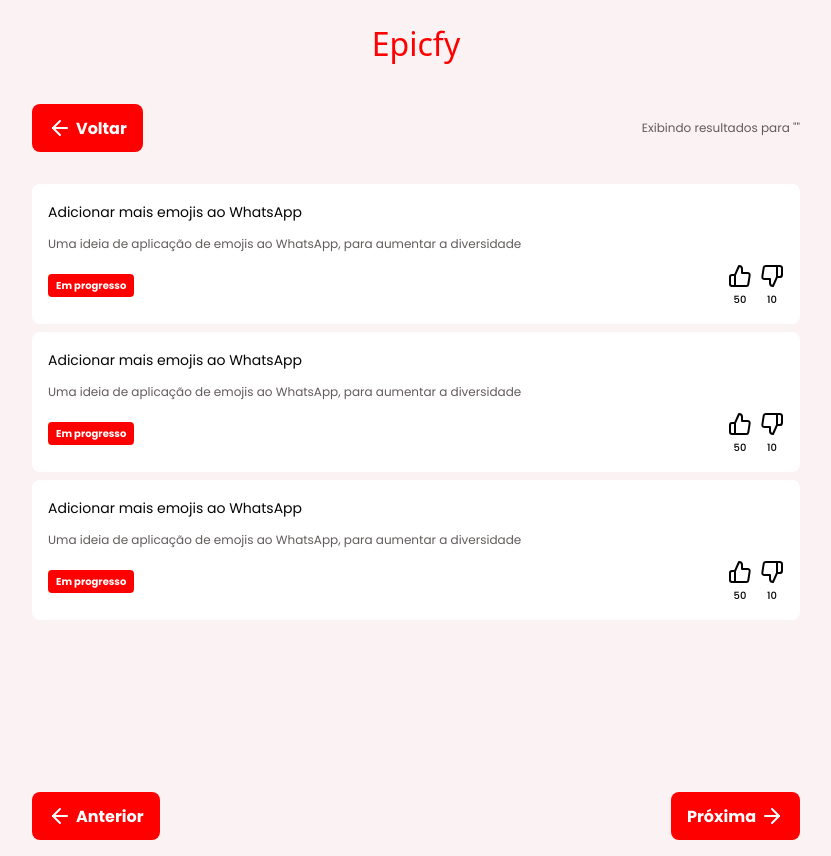
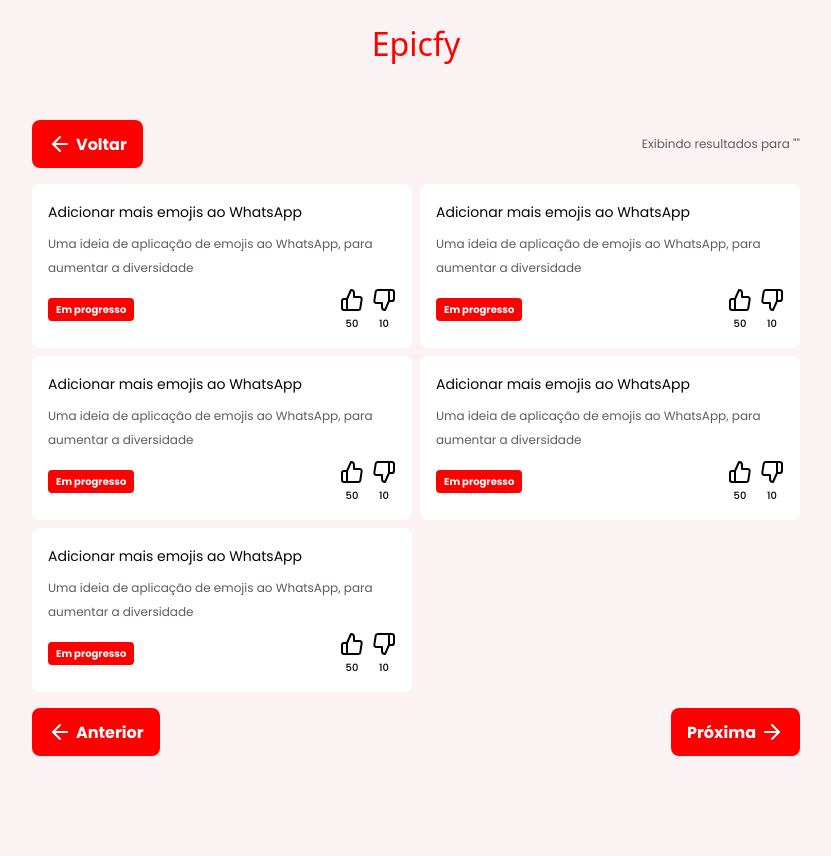
Before and after one commit to cristianprochnow/epicfy-frontend, a React (Vite) app: page /ideas in a window 1280 px wide. Shown: the whole page, without its empty margins (224-1055 px from the left). After the commit the page ends 800 px from the top, so only its background shows below. Built offline with nearby package versions, Linux system fonts and the light colour scheme; no server answers; a web font is replaced by a local one.

Commit message:
fix: fix styles from ideas screen

```diff
--- a/src/screens/Ideas.tsx
+++ b/src/screens/Ideas.tsx
@@ -29,9 +29,7 @@ export function Ideas() {
         </header>
 
         <div>
-          <table>
-            <tr>
-              <td>
+          <div>
             <div className='identification'>
               <p>Adicionar mais emojis ao WhatsApp</p>
               <p>Uma ideia de aplicação de emojis ao WhatsApp, para aumentar a diversidade</p>
@@ -52,12 +50,11 @@ export function Ideas() {
                   <span>10</span>
                 </span>
               </div>
+
             </footer>
-              </td>
-            </tr>
+          </div>
 
-            <tr>
-              <td>
+          <div>
             <div className='identification'>
               <p>Adicionar mais emojis ao WhatsApp</p>
               <p>Uma ideia de aplicação de emojis ao WhatsApp, para aumentar a diversidade</p>
@@ -78,12 +75,11 @@ export function Ideas() {
                   <span>10</span>
                 </span>
               </div>
+
             </footer>
-              </td>
-            </tr>
+          </div>
 
-            <tr>
-              <td>
+          <div>
             <div className='identification'>
               <p>Adicionar mais emojis ao WhatsApp</p>
               <p>Uma ideia de aplicação de emojis ao WhatsApp, para aumentar a diversidade</p>
@@ -104,10 +100,59 @@ export function Ideas() {
                   <span>10</span>
                 </span>
               </div>
+
             </footer>
-              </td>
-            </tr>
-          </table>
+          </div>
+
+          <div>
+            <div className='identification'>
+              <p>Adicionar mais emojis ao WhatsApp</p>
+              <p>Uma ideia de aplicação de emojis ao WhatsApp, para aumentar a diversidade</p>
+            </div>
+
+            <footer>
+              <div className="status">
+                <span>Em progresso</span>
+              </div>
+
+              <div className='votes'>
+                <span title='Like'>
+                  <ThumbsUp />
+                  <span>50</span>
+                </span>
+                <span title='Dislike'>
+                  <ThumbsDown />
+                  <span>10</span>
+                </span>
+              </div>
+
+            </footer>
+          </div>
+
+          <div>
+            <div className='identification'>
+              <p>Adicionar mais emojis ao WhatsApp</p>
+              <p>Uma ideia de aplicação de emojis ao WhatsApp, para aumentar a diversidade</p>
+            </div>
+
+            <footer>
+              <div className="status">
+                <span>Em progresso</span>
+              </div>
+
+              <div className='votes'>
+                <span title='Like'>
+                  <ThumbsUp />
+                  <span>50</span>
+                </span>
+                <span title='Dislike'>
+                  <ThumbsDown />
+                  <span>10</span>
+                </span>
+              </div>
+
+            </footer>
+          </div>
         </div>
       </section>
 
--- a/src/styles/screens/Ideas.css
+++ b/src/styles/screens/Ideas.css
@@ -4,7 +4,6 @@
   display: flex;
   flex-direction: column;
   align-items: center;
-  justify-content: space-between;
 
   .wrapper {
     width: var(--width-wrapper);
@@ -26,6 +25,7 @@
       align-items: center;
       justify-content: space-between;
       gap: .8rem;
+      padding: 1.6rem 0;
 
       span {
         text-align: right;
@@ -36,17 +36,12 @@
     }
 
     > div {
-      height: 72vh;
-      overflow-y: auto;
-      margin: 2.4rem 0;
       border-radius: .8rem;
-    }
+      display: grid;
+      grid-template-columns: 1fr;
+      gap: .8rem;
 
-    table {
-      width: 100%;
-      border-spacing: 0 .8rem;
-
-      td {
+      > div {
         display: flex;
         flex-direction: column;
         gap: .8rem;
@@ -118,5 +113,11 @@
 }
 
 @media (min-width: 480px) {
-
+  #ideas-screen {
+    section {
+      > div {
+        grid-template-columns: repeat(2, 1fr);
+      }
+    }
+  }
 }
```
Lines whose indentation alone changed are shown as unchanged.
